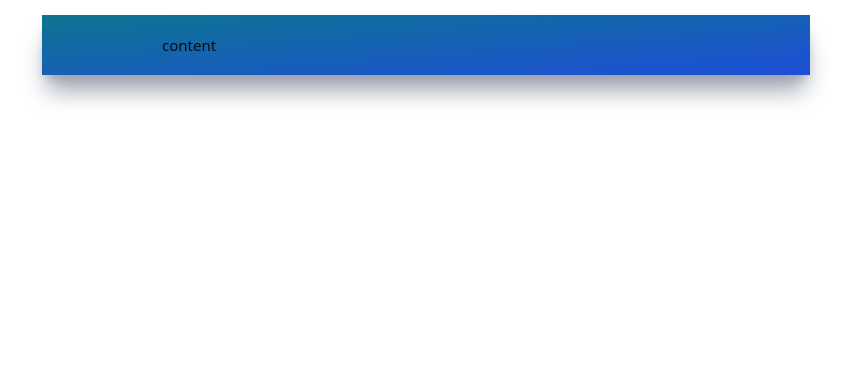
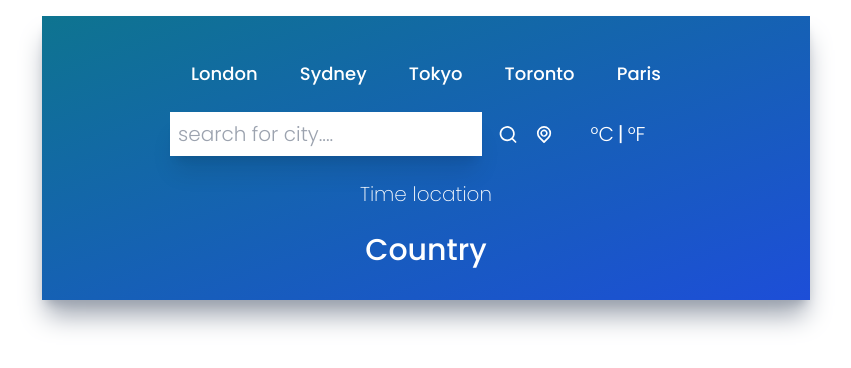
Before and after one commit to david-portilla/weather, a React (Create React App) app: page / in a window 1280 px wide. Shown: the top 368 px of the page, without its empty margins (214-1065 px from the left). Built offline with nearby package versions, Linux system fonts and the light colour scheme.

Commit message:
adding Time and Input components

```diff
--- a/public/index.html
+++ b/public/index.html
@@ -1,12 +1,14 @@
 <!DOCTYPE html>
 <html lang="en">
-
   <head>
     <meta charset="utf-8" />
     <link rel="icon" href="%PUBLIC_URL%/favicon.ico" />
     <meta name="viewport" content="width=device-width, initial-scale=1" />
     <meta name="theme-color" content="#000000" />
-  <meta name="description" content="Web site created using create-react-app" />
+    <meta
+      name="description"
+      content="Web site created using create-react-app"
+    />
     <link rel="apple-touch-icon" href="%PUBLIC_URL%/logo192.png" />
     <!--
       manifest.json provides metadata used when your web app is installed on a
@@ -22,16 +24,7 @@
       work correctly both with client-side routing and a non-root public URL.
       Learn how to configure a non-root public URL by running `npm run build`.
     -->
-  <title>Weather App</title>
-  <link rel="stylesheet" href="https://cdnjs.cloudflare.com/ajax/libs/materialize/1.0.0/css/materialize.min.css">
-  <script src="https://cdnjs.cloudflare.com/ajax/libs/materialize/1.0.0-rc.2/js/materialize.min.js"></script>
-  <script>
-    document.addEventListener('DOMContentLoaded', function() {
-      var elementos = document.querySelectorAll('select');
-      M.FormSelect.init(elementos);
-    });
-  </script>
-
+    <title>Weather React App</title>
   </head>
 
   <body>
@@ -48,5 +41,4 @@
       To create a production bundle, use `npm run build` or `yarn build`.
     -->
   </body>
-
 </html>
--- a/src/App.js
+++ b/src/App.js
@@ -1,46 +1,52 @@
-import React, { useEffect, useState } from "react";
-import Form from "./components/Form";
-import Header from "./components/Header";
-import Weather from "./components/Weather";
-import Error from "./components/Error";
-import UilReact from "@iconscout/react-unicons/icons/uil-react";
+import React from "react";
+// import Form from "./components/Form";
+// import Header from "./components/Header";
+// import Weather from "./components/Weather";
+// import Error from "./components/Error";
+// import UilReact from "@iconscout/react-unicons/icons/uil-react";
+import TopButtons from "./components/TopButtons";
+import Inputs from "./components/Inputs";
+import TimeAndLocation from "./components/TimeAndLocation";
 
 function App() {
-  const [city, setCity] = useState("");
-  const [query, setQuery] = useState(false);
-  const [apiResult, saveApiResult] = useState({});
-  const [error, setError] = useState(false);
-  const _URL = `https://api.openweathermap.org/data/2.5/weather?q=${city}&appid=${process.env.REACT_APP_API_KEY}`;
+  // const [city, setCity] = useState("");
+  // const [query, setQuery] = useState(false);
+  // const [apiResult, saveApiResult] = useState({});
+  // const [error, setError] = useState(false);
+  // const _URL = `https://api.openweathermap.org/data/2.5/weather?q=${city}&appid=${process.env.REACT_APP_API_KEY}`;
 
-  const fetchAPI = async () => {
-    try {
-      const request = await fetch(_URL);
-      const response = await request.json();
-      saveApiResult(response);
-      setQuery(false);
+  // const fetchAPI = async () => {
+  //   try {
+  //     const request = await fetch(_URL);
+  //     const response = await request.json();
+  //     saveApiResult(response);
+  //     setQuery(false);
 
-      if (response.cod === "404") {
-        // City not found
-        return setError(true);
-      }
-      setError(false);
-    } catch (error) {
-      // Server error or API not available
-      setError(true);
-    }
-  };
+  //     if (response.cod === "404") {
+  //       // City not found
+  //       return setError(true);
+  //     }
+  //     setError(false);
+  //   } catch (error) {
+  //     // Server error or API not available
+  //     setError(true);
+  //   }
+  // };
 
-  useEffect(() => {
-    if (query) {
-      fetchAPI();
-    }
-    // eslint-disable-next-line
-  }, [query]);
+  // useEffect(() => {
+  //   // if (query) {
+  //   //   fetchAPI();
+  //   // }
+  //   // eslint-disable-next-line
+  // }, [query]);
 
   return (
     <>
       <div className="mx-auto max-w-screen-md mt-4 py-5 px-32 bg-gradient-to-br from-cyan-700 to-blue-700 h-fit shadow-xl shadow-gray-400">
-        content
+        <TopButtons></TopButtons>
+        <Inputs />
+
+        <TimeAndLocation />
       </div>
       {/* <Header title="React Weather App" />
       <UilReact />
--- a/src/components/Form.js
+++ b/src/components/Form.js
@@ -45,7 +45,6 @@ const Form = ({ city, setCity, setQuery }) => {
           <p className="red darken-4 error">The city field is required</p>
         ) : null}
       </div>
-
     </form>
   );
 };
--- /dev/null
+++ b/src/components/Inputs.jsx
@@ -0,0 +1,42 @@
+import React from "react";
+import * as Unicons from "@iconscout/react-unicons";
+
+const Inputs = () => {
+  return (
+    <div className="flex flex-row justify-center my-6">
+      <div className="flex flex-row w-3/4 items-center justify-center space-x-4">
+        <input
+          type="text"
+          placeholder="Search for city...."
+          className="bg-white text-xl font-light p-2 w-full shadow-xl focus:outline-none capitalize placeholder:lowercase"
+        />
+        <Unicons.UilSearch
+          size={25}
+          className="text-white cursor-pointer transition ease-out hover:scale-125"
+        />
+        <Unicons.UilLocationPoint
+          size={25}
+          className="text-white cursor-pointer transition ease-out hover:scale-125"
+        />
+      </div>
+
+      <div className="flex flex-row w-1/4 items-center justify-center">
+        <button
+          name="metric"
+          className="text-xl text-white font-light transition ease-out hover:scale-125"
+        >
+          °C
+        </button>
+        <p className="text-xl text-white mx-1">|</p>
+        <button
+          name="imperial"
+          className="text-xl text-white font-light transition ease-out hover:scale-125"
+        >
+          °F
+        </button>
+      </div>
+    </div>
+  );
+};
+
+export default Inputs;
--- /dev/null
+++ b/src/components/TimeAndLocation.jsx
@@ -0,0 +1,17 @@
+import React from "react";
+
+const TimeAndLocation = () => {
+  return (
+    <div>
+      <div className="flex items-center justify-center my-6">
+        <p className="text-white text-xl font-extralight">Time location</p>
+      </div>
+
+      <div className="flex items-center justify-center my-3">
+        <p className="text-white text-3xl font-medium">Country</p>
+      </div>
+    </div>
+  );
+};
+
+export default TimeAndLocation;
--- /dev/null
+++ b/src/components/TopButtons.jsx
@@ -0,0 +1,38 @@
+import React from "react";
+
+function TopButtons() {
+  const cities = [
+    {
+      id: 1,
+      title: "London",
+    },
+    {
+      id: 2,
+      title: "Sydney",
+    },
+    {
+      id: 3,
+      title: "Tokyo",
+    },
+    {
+      id: 4,
+      title: "Toronto",
+    },
+    {
+      id: 5,
+      title: "Paris",
+    },
+  ];
+
+  return (
+    <div className="flex items-center justify-around my-6">
+      {cities.map((city) => (
+        <button key={city.id} className="text-white text-lg font-medium">
+          {city.title}
+        </button>
+      ))}
+    </div>
+  );
+}
+
+export default TopButtons;
--- a/src/index.css
+++ b/src/index.css
@@ -1,7 +1,14 @@
+@import url("https://fonts.googleapis.com/css2?family=Poppins:ital,wght@0,100;0,200;0,300;0,400;0,500;0,600;0,700;0,800;0,900;1,100;1,200;1,300;1,400;1,500;1,600;1,700;1,800;1,900&display=swap");
+
 @tailwind base;
 @tailwind components;
 @tailwind utilities;
 
+@layer base {
+  html {
+    font-family: "Poppins", sans-serif;
+  }
+}
 
 /*
 body {
--- a/tailwind.config.js
+++ b/tailwind.config.js
@@ -1,10 +1,8 @@
 /** @type {import('tailwindcss').Config} */
 module.exports = {
-  content: [
-    "./src/**/*.{js,jsx,ts,tsx}",
-  ],
+  content: ["./src/**/*.{js,jsx,ts,tsx}"],
   theme: {
     extend: {},
   },
   plugins: [],
-}
+};
```
Also changed, not shown: src/index.js (+5 -5 lines). Lines whose indentation alone changed are shown as unchanged.
